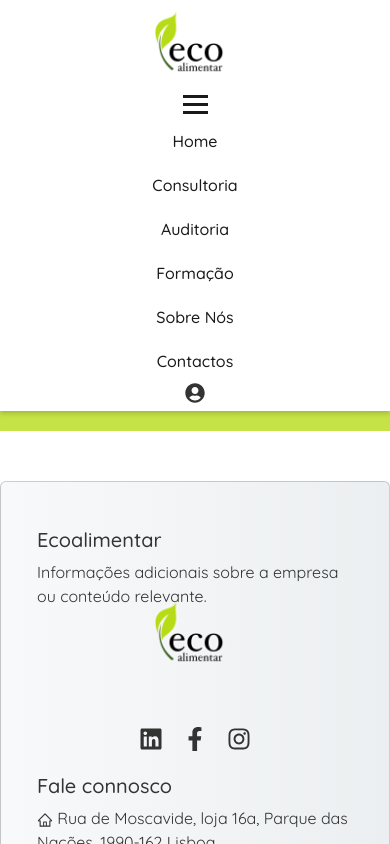
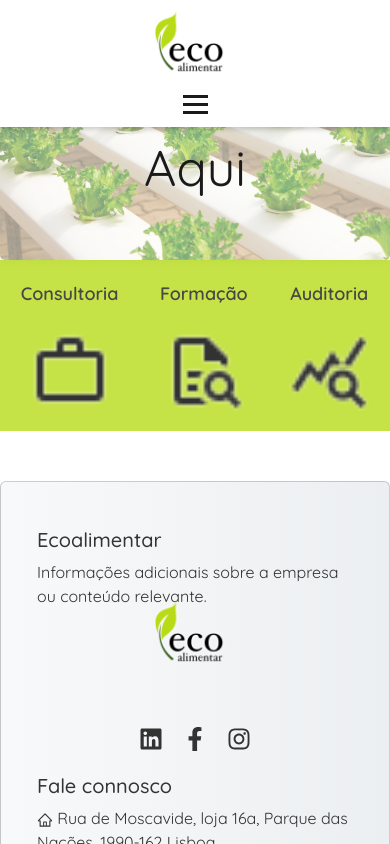
Before and after one commit to Filipe3Paisana/Ecoalimentar, a React (Create React App) app in the folder Web/: page / in a window 390 px wide. Shown: the top 844 px of the page. Built offline with nearby package versions, Linux system fonts and the light colour scheme.

Commit message:
Melhoria na responsividade

```diff
--- a/Web/src/index.css
+++ b/Web/src/index.css
@@ -187,7 +187,7 @@ body, html {
   background-color: #f0f0f0;
 }
 
-/* Responsividade e Comportamento do Menu */
+
 @media (max-width: 768px) {
   .navbar {
     flex-direction: column;
@@ -205,11 +205,18 @@ body, html {
     display: block;
   }
 
-  .links, .links.active {
-    display: flex;
-    flex-direction: column;
-    align-items: center;
+  @media (max-width: 768px) {
+    .links {
+      display: none;
+    }
+
+    .links.active {
+      display: flex;
+      flex-direction: column;
+      align-items: center;
+    }
   }
+
 }
 
 .footer {
```
